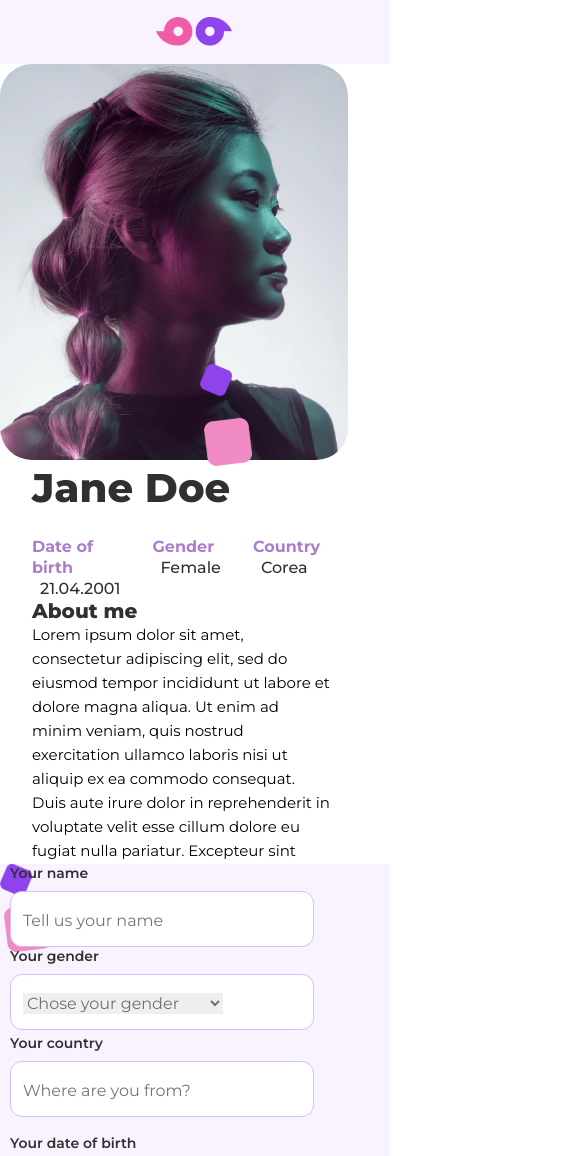
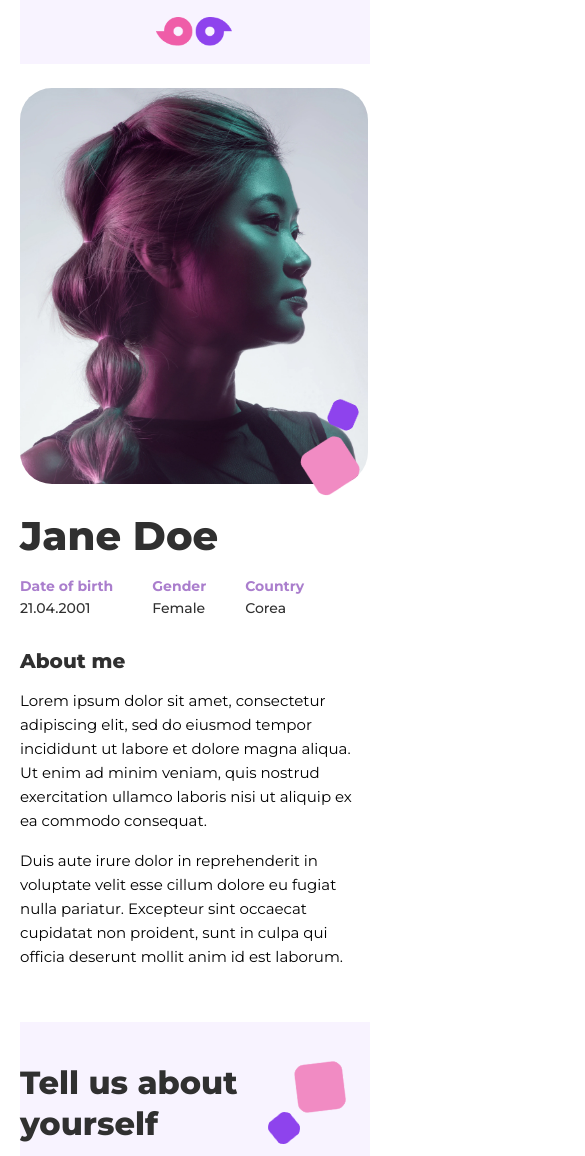
Before and after one commit to Countryman23/test-task2, a website: page index.html in a window 390 px wide. Shown: the top 1156 px of the page, 585 px wide, since content can reach past the window. Drawn offline with Linux system fonts and the light colour scheme.

Commit message:
next make mobile version

```diff
--- a/index.html
+++ b/index.html
@@ -3,7 +3,8 @@
 
 <head>
 	<meta charset="UTF-8">
-	<meta name="viewport" content="width=device-width, initial-scale=1.0">
+    <meta name="viewport" content="width=device-width, initial-scale=1.0">
+    <!-- <meta content="width=1180" name="viewport" id="viewport"> -->
 	<meta http-equiv="X-UA-Compatible" content="ie=edge">
 	<meta name="description" content="Тестовое задание">
 	<meta name="autor" content="Rustam">
@@ -22,7 +23,7 @@
 				<img src="./src/icon/logoLeft.png" alt="logo">
 				<img src="./src/icon/logoRight.png" alt="logo">
 			</div>
-			<div class="title">
+			<div class="navbar_title">
 				<a>Jane Doe</a>
 				<a href="#about">Tell us about yourself</a>
                 <a href="#slider">Slider</a>
--- a/sass/_general.sass
+++ b/sass/_general.sass
@@ -6,12 +6,32 @@
 
 .navbar
 	height: 96px
-	left: 0px
-	top: 0px
+	// left: 0px
+	// top: 0px
 	background: #F8F3FF
 	display: flex
 	justify-content: space-between
-
+	&_title
+		padding-top: 38px
+		padding-right: 176px
+		a
+			font-family: Montserrat
+			font-style: normal
+			font-weight: 500
+			font-size: 16px
+			line-height: 20px
+			color: #8E43ED
+			cursor: pointer
+			text-decoration: none
+			&:first-child
+				cursor: none
+			&:nth-child(2)
+				margin-left: 32px
+			&:nth-child(3)
+				margin-left: 32px
+		&:hover
+			transform: scale(1.5)
+			transition: transform 1s
 .logo
 	padding-left: 66px
 	padding-top: 26px
@@ -20,27 +40,7 @@
 		width: 56px
 		height: 44px
 
-.title
-	padding-top: 38px
-	padding-right: 176px
-	a
-		font-family: Montserrat
-		font-style: normal
-		font-weight: 500
-		font-size: 16px
-		line-height: 20px
-		color: #8E43ED
-		cursor: pointer
-		text-decoration: none
-		&:first-child
-			cursor: none
-		&:nth-child(2)
-			margin-left: 32px
-		&:nth-child(3)
-			margin-left: 32px
-	&:hover
-		transform: scale(1.5)
-		transition: transform 1s
+
 .main
 	position: relative
 	height: 800px
@@ -273,7 +273,7 @@
 	height: 116px
 
 .img-mobil1, .img-mobil2
-    display: none
+	display: none
 
 .footer
 	height: 647px
--- a/sass/_media.sass
+++ b/sass/_media.sass
@@ -1,22 +1,10 @@
-// @media (max-width: 370px) //ставим 992
-// 	.avatar
-// 		img
-// 			width: 400px
-
-// @media (max-width: 991px) //ставим 768
-
-// @media (max-width: 767px) //ставим 576
-
-// @media (max-width: 575px) //ставим 320
-
-@media (min-width: 320px) and (max-width: 575px)
+@media (min-width: 320px) and (max-width: 426px)
 	.container
-		width: 100%
-	.title
-		display: none
+		width: 350px
 	.navbar
-		width: 100%
 		height: 64px
+		&_title
+			display: none
 	.img-cornerUp, .img-cornerDown
 		display: none
 	.logo
@@ -28,37 +16,70 @@
 			height: 29px
 	.main
 		display: block
+		height: 958px
 	.avatar
 		padding-left: 0px
 		padding-top: 0px
 		img
 			width: 348px
 			height: 396px
+			margin-top: 24px
 	.header
+		width: 100%
+		padding-left: 0px
 		h1
-			width: 250px
 			padding-top: 0px
-			font-size: 40px;
-			line-height: 48px;
+			font-size: 40px
+			line-height: 48px
+			margin-top: 24px
+		&_text
+			padding-top: 16px
+			margin: 0px
+			font-size: 15px;
+			line-height: 24px
+		&_about
+			padding-top: 32px
+			width: 300px
+			margin: 0px
+			font-size: 20px;
+			line-height: 24px;
 		&_title
+			padding-top: 16px
+			width: 100%
 			div
 				display: block
+				margin-right: 39px
+				span
+					font-size: 14px
+					line-height: 18px
+				p
+					margin-left: 0px
+					margin-top: 4px
+					font-size: 14px
+					line-height: 18px
 	.img-squarePurpleSmall
-		left: 200px
-		top: 300px
+		left: 307px
+		top: 335px
+		width: 32px
+		height: 32px
+		transform: rotate(45deg)
 		img
 			width: 32px
 			height: 32px
+			border-radius: 50%
+	.img-squarePinkMiddle
+		left: 283px
+		top: 371px
+		width: 56px
+		height: 56px
+		transform: rotate(64deg)
+		img
+			width: 60px
+			height: 60px
 			transform: rotate(45deg)
-	.img-squarePinkMiddle
-		left: 200px
-		top: 350px
-		img
-			width: 56px
-			height: 56px
-			transform: rotate(45deg)
+			border-radius: 100%
 	.slider
-		left: 15px
+		left: 0px
 		top: 56px
 		&_item
 			img
@@ -70,56 +91,62 @@
 		font-size: 40px
 		line-height: 48px
 	.slideTextDescr
+		width: 200px
 		left: 0px
 		top: 285px
 		font-size: 15px
 		line-height: 24px
-	.header
-		width: 300px
-		&_title
-			width: 300px
-		&_text
-			width: 300px
-			margin: 0
-			font-size: 15px;
-			line-height: 24px
-		&_about
-			width: 300px
-			margin: 0
-			font-size: 20px;
-			line-height: 24px;
 	.img-squareGrayMiddle, .img-squareGraySmall, .img-squareGrayBig, .img-squareDarkGray, .img-squarePurpleMiddle, .img-squarePinkBig
 		display: none
 	.img-mobil1
-		display: block
-		left: 260px
-		top: 550px
+		position: absolute
+		display: inline-block
+		right: 70px
+		top: 90px
 		img
 			width: 32px
 			height: 32px
+			transform: rotate(73deg)
+			border-radius: 50%
+	.img-mobil2
+		position: absolute
+		display: inline-block
+		right: 20px
+		top: 35px
+		img
+			width: 60px
+			height: 60px
 			transform: rotate(45deg)
-	.img-mobil2
-		display: block
-		left: 260px
-		top: 850px
-		img
-			width: 56px
-			height: 56px
-			transform: rotate(45deg)
+			border-radius: 100%
 	.addDocument
 		width: 348px
 		height: 175px
-		left: 15px
+		left: 0px
 		top: 430px
+		p
+			width: 100px
 	.content
 		height: 1037px
 		.title
+			font-size: 32px
+			line-height: 41px
+			padding-left: 0px
+			padding-top: 40px
+			padding-right: 0px
 		.fields
-			padding-top: 0px
+			left: 0px
+			top: 100px
+			padding-top: 60px
 			padding-left: 10px
 			display: block
+			div
+				margin-right: 0px
 			select
 				width: 200px
+			&_input
+				width: 108%
+				font-size: 16px
+				line-height: 24px
 	#input3
 		display: block
 		left: 10px
```
Also changed, not shown: css/style.min.css, 1 other file.
